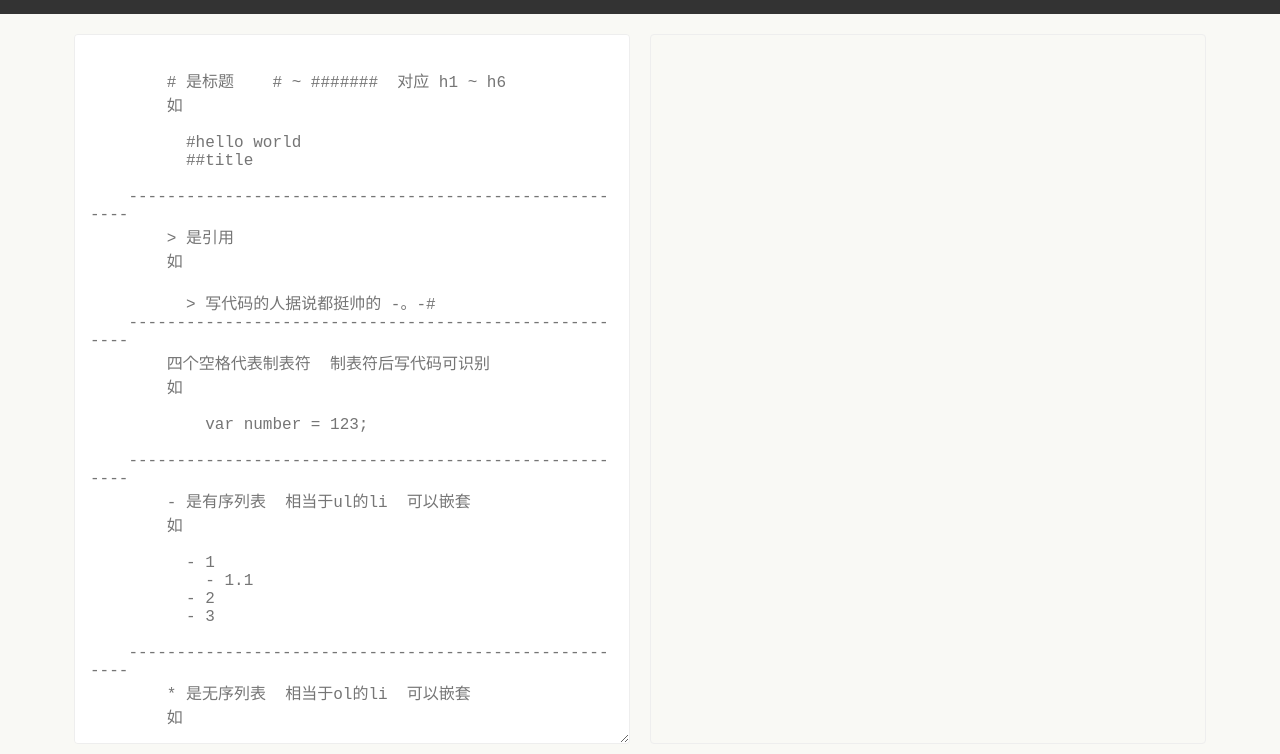
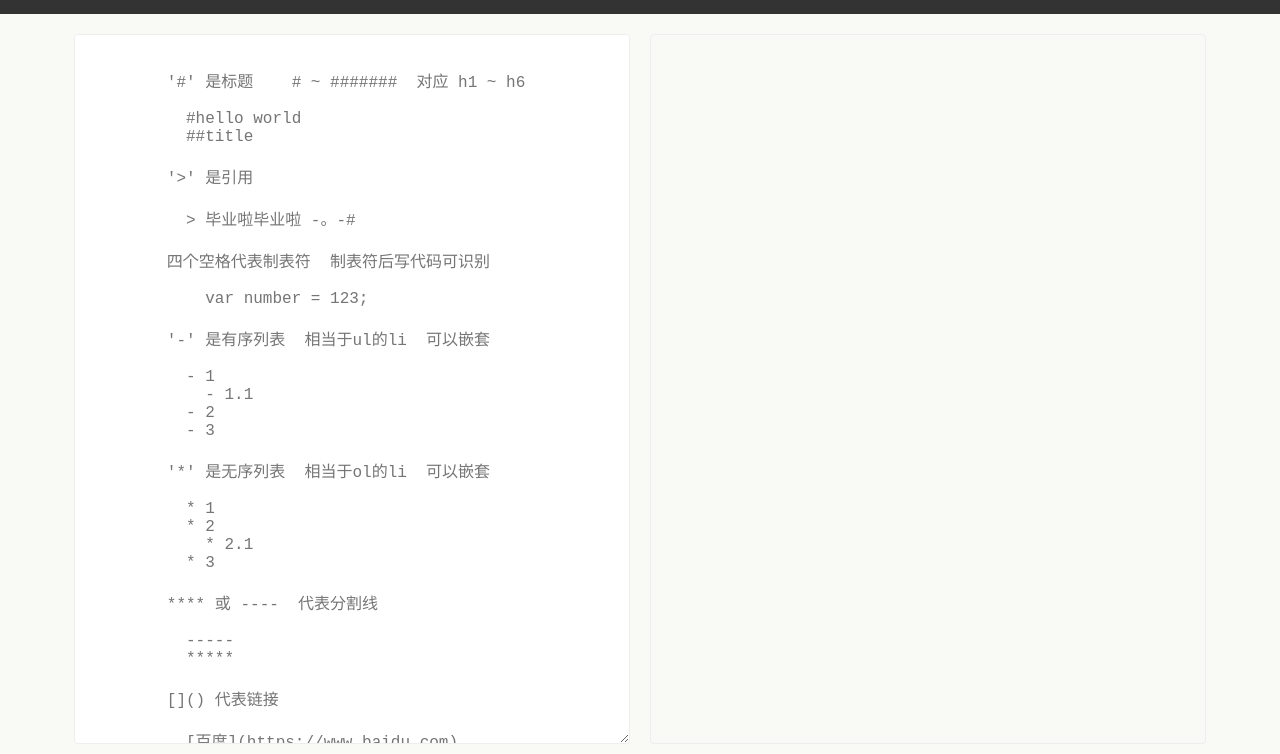
Before and after one commit to qianjiahao/markdown-editor, a website: page index.html in a window 1280 px wide. Shown: the part 46-800 px from the top of the page. Drawn offline with Linux system fonts and the light colour scheme.

Commit message:
add notation of markdown .

```diff
--- a/index.html
+++ b/index.html
@@ -23,52 +23,39 @@
     <div class="left fill padding-right">
 
       <textarea class="inputText fill col-black" id="inputText" ng-model="inputText" onkeydown="updateViewHeight()" marked placeholder="
-        # 是标题    # ~ #######  对应 h1 ~ h6
-        如
+        '#' 是标题    # ~ #######  对应 h1 ~ h6
 
           #hello world
           ##title
 
-    ------------------------------------------------------
-        > 是引用
-        如
+        '>' 是引用
 
-          > 写代码的人据说都挺帅的 -。-#
-    ------------------------------------------------------
+          > 毕业啦毕业啦 -。-#
+
         四个空格代表制表符  制表符后写代码可识别
-        如
 
             var number = 123;
 
-    ------------------------------------------------------
-        - 是有序列表  相当于ul的li  可以嵌套
-        如
+        '-' 是有序列表  相当于ul的li  可以嵌套
 
           - 1
             - 1.1
           - 2
           - 3
 
-    ------------------------------------------------------
-        * 是无序列表  相当于ol的li  可以嵌套
-        如
+        '*' 是无序列表  相当于ol的li  可以嵌套
 
           * 1
           * 2
             * 2.1
           * 3
 
-    ------------------------------------------------------
         **** 或 ----  代表分割线
-        如
 
           -----
-
           *****
 
-    ------------------------------------------------------
         []() 代表链接
-        如
 
           [百度](https://www.baidu.com)
 
```
